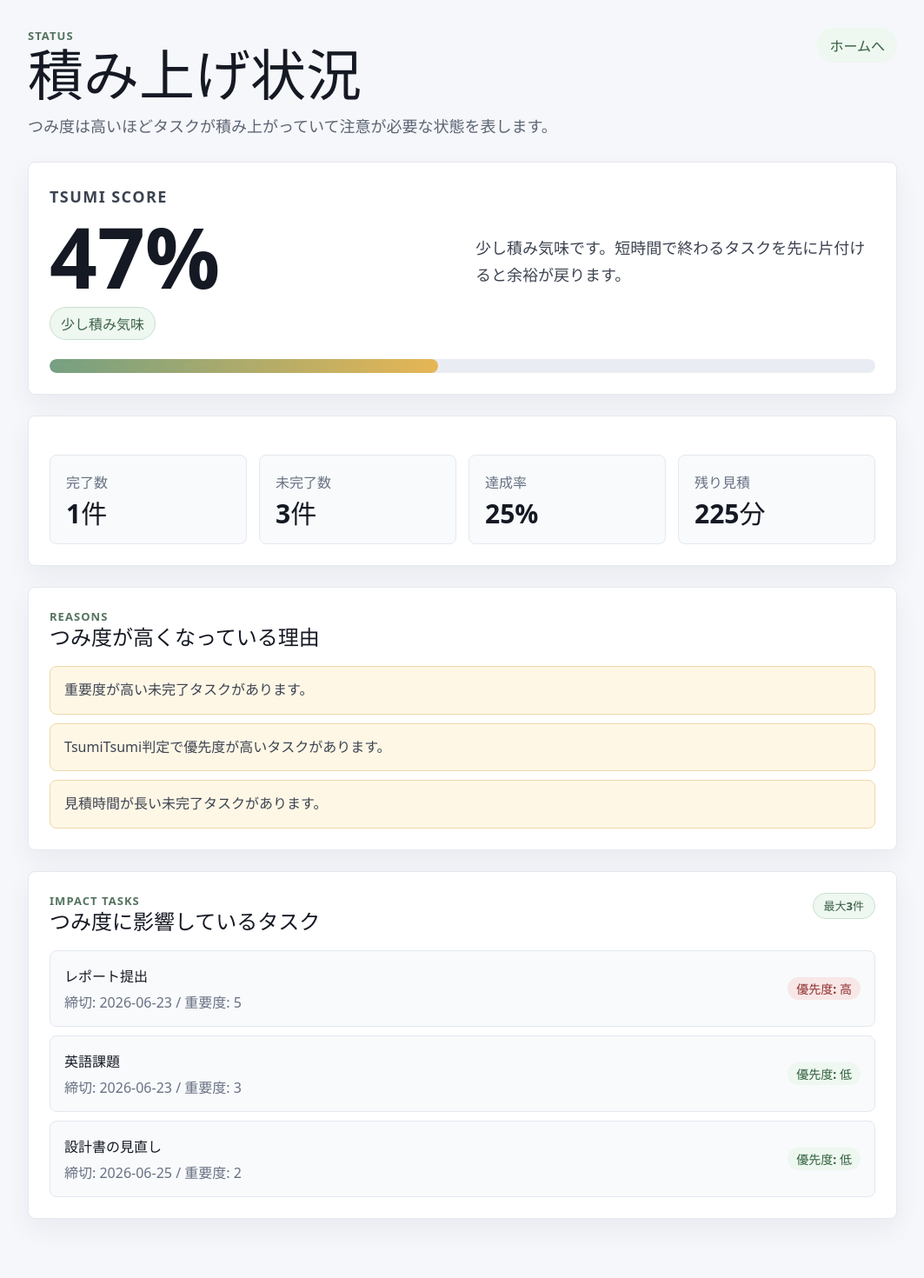
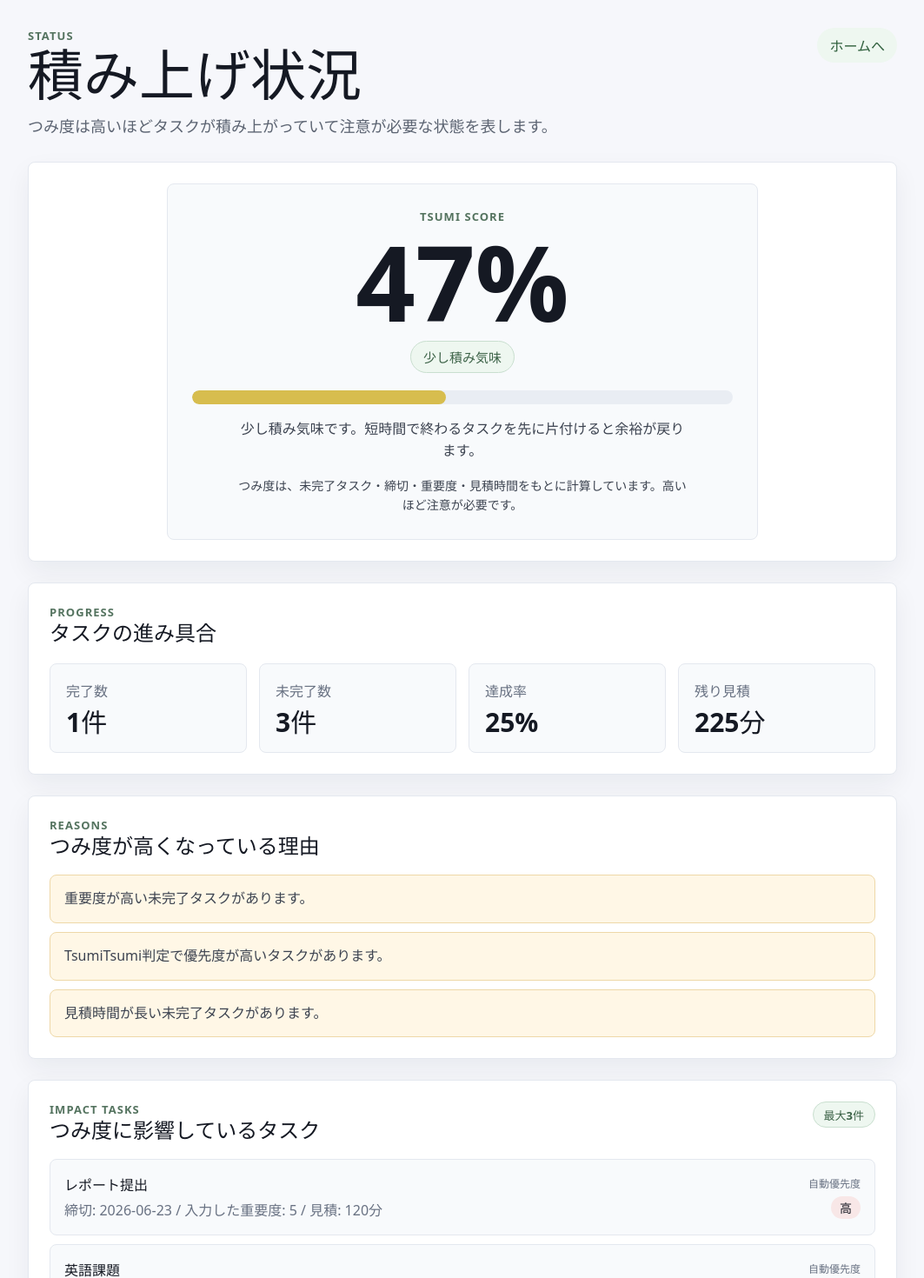
Before and after one commit to 3ackbut/Tsumi-Tsumi, a React (Vite) app: page /status in a window 1280 px wide. Shown: the top 1470 px of the page at 87% size, without its empty margins (108-1171 px from the left). Built offline with nearby package versions, Linux system fonts and the light colour scheme.

Commit message:
改善: つみ度情報を見やすくする

```diff
--- a/src/App.css
+++ b/src/App.css
@@ -673,41 +673,57 @@ input:focus {
 }
 
 .status-hero {
-  display: flex;
-  align-items: center;
-  justify-content: space-between;
-  gap: 24px;
+  display: grid;
+  justify-items: center;
+}
+
+.status-score-card {
+  width: min(100%, 680px);
+  padding: 28px;
+  text-align: center;
+  background: #f8fafc;
+  border: 1px solid #e4e8ef;
+  border-radius: 8px;
 }
 
 .status-hero strong {
   display: block;
   margin-top: 6px;
   color: #151923;
-  font-size: clamp(56px, 12vw, 96px);
+  font-size: clamp(72px, 14vw, 120px);
   line-height: 1;
 }
 
 .tsumi-label {
   display: inline-flex;
-  margin-top: 10px;
-  padding: 6px 12px;
+  margin-top: 8px;
+  padding: 7px 14px;
   color: #3d6348;
   background: #eef7f0;
   border: 1px solid #c9dfcf;
   border-radius: 999px;
+  font-size: 15px;
   font-weight: 900;
 }
 
-.status-hero p {
-  max-width: 460px;
+.status-score-card p:not(.eyebrow) {
+  max-width: 520px;
+  margin: 16px auto 0;
   color: #3c4350;
-  font-size: 18px;
-  line-height: 1.7;
+  font-size: 16px;
+  line-height: 1.6;
+}
+
+.status-score-card p.muted-text {
+  font-size: 14px;
 }
 
 .meter {
   height: 16px;
-  margin-top: 22px;
+  width: 100%;
+  margin-top: 20px;
+  margin-right: auto;
+  margin-left: auto;
   overflow: hidden;
   background: #e9edf3;
   border-radius: 999px;
@@ -716,8 +732,23 @@ input:focus {
 .meter span {
   display: block;
   height: 100%;
-  background: linear-gradient(90deg, #75a082, #e6b655);
   border-radius: inherit;
+}
+
+.meter-relaxed span {
+  background: #75a082;
+}
+
+.meter-stacked span {
+  background: #d7bd4e;
+}
+
+.meter-warning span {
+  background: #df9143;
+}
+
+.meter-danger span {
+  background: #d96868;
 }
 
 .reason-list,
@@ -933,9 +964,9 @@ input:focus {
 }
 
 .impact-task-list li {
-  display: flex;
+  display: grid;
+  grid-template-columns: minmax(0, 1fr) auto;
   align-items: center;
-  justify-content: space-between;
   gap: 14px;
   padding: 16px;
   background: #f8fafc;
@@ -950,6 +981,19 @@ input:focus {
 .impact-task-list p {
   margin-top: 6px;
   color: #687182;
+  line-height: 1.5;
+}
+
+.impact-priority {
+  display: grid;
+  gap: 6px;
+  justify-items: end;
+}
+
+.impact-priority > span {
+  color: #687182;
+  font-size: 12px;
+  font-weight: 800;
 }
 
 .choice-row {
--- a/src/pages/Status.tsx
+++ b/src/pages/Status.tsx
@@ -2,7 +2,7 @@
  * ファイル名: Status.tsx
  * 作成者: やわらか背骨チャンネル
  * 初版作成日: 2026年6月15日
- * 最終更新日: 2026年6月26日
+ * 最終更新日: 2026年7月2日
  *
  * 概要:
  * タスクの完了状況とつみ度を確認する画面。
@@ -14,11 +14,46 @@
  * 2026年6月23日  つみ度を未完了タスクの危険度として表示
  * 2026年6月23日  つみ度の理由と影響タスク表示を追加
  * 2026年6月26日  ソースコードヘッダを追加
+ * 2026年7月2日  Issue #39 つみ度情報の表示を整理
+ * 2026年7月2日  Issue #39 つみ度カードの状態ラベル表示を調整
+ * 2026年7月2日  Issue #39 つみ度ゲージ色を状態別に調整
  */
 
 import { Link } from "react-router-dom";
 import { useAppData } from "../hooks/useAppData";
 import { calculateTsumiScore } from "../utils/tsumiScore";
+
+function getStatusLabel(score: number) {
+  if (score >= 81) {
+    return "危険";
+  }
+
+  if (score >= 61) {
+    return "注意";
+  }
+
+  if (score >= 31) {
+    return "少し積み気味";
+  }
+
+  return "余裕あり";
+}
+
+function getStatusLevel(score: number) {
+  if (score >= 81) {
+    return "danger";
+  }
+
+  if (score >= 61) {
+    return "warning";
+  }
+
+  if (score >= 31) {
+    return "stacked";
+  }
+
+  return "relaxed";
+}
 
 function Status() {
   const { tasks, diagnosisResult } = useAppData();
@@ -30,6 +65,8 @@ function Status() {
     .filter((task) => !task.completed)
     .reduce((total, task) => total + task.estimatedMinutes, 0);
   const tsumiScore = calculateTsumiScore(tasks, diagnosisResult);
+  const statusLabel = getStatusLabel(tsumiScore.score);
+  const statusLevel = getStatusLevel(tsumiScore.score);
 
   return (
     <main className="page">
@@ -48,20 +85,32 @@ function Status() {
 
       <section className="panel">
         <div className="status-hero">
-          <div>
+          <div className="status-score-card">
             <p className="eyebrow">Tsumi Score</p>
             <strong>{tsumiScore.score}%</strong>
-            <span className="tsumi-label">{tsumiScore.label}</span>
+            <span className="tsumi-label">{statusLabel}</span>
+            <div
+              className={`meter meter-${statusLevel}`}
+              aria-label={`つみ度 ${tsumiScore.score}%`}
+            >
+              <span style={{ width: `${tsumiScore.score}%` }} />
+            </div>
+            <p>{tsumiScore.message}</p>
+            <p className="muted-text">
+              つみ度は、未完了タスク・締切・重要度・見積時間をもとに計算しています。高いほど注意が必要です。
+            </p>
           </div>
-          <p>{tsumiScore.message}</p>
-        </div>
-
-        <div className="meter" aria-label={`つみ度 ${tsumiScore.score}%`}>
-          <span style={{ width: `${tsumiScore.score}%` }} />
         </div>
       </section>
 
       <section className="panel">
+        <div className="section-heading">
+          <div>
+            <p className="eyebrow">Progress</p>
+            <h2>タスクの進み具合</h2>
+          </div>
+        </div>
+
         <div className="stats-grid">
           <div className="stat-card">
             <span>完了数</span>
@@ -120,12 +169,16 @@ function Status() {
                 <div>
                   <strong>{task.name}</strong>
                   <p>
-                    締切: {task.deadline} / 重要度: {task.importance}
+                    締切: {task.deadline} / 入力した重要度: {task.importance} /
+                    見積: {task.estimatedMinutes}分
                   </p>
                 </div>
-                <span className={`priority-badge priority-${autoPriorityLevel}`}>
-                  優先度: {autoPriorityLevel}
-                </span>
+                <div className="impact-priority">
+                  <span>自動優先度</span>
+                  <strong className={`priority-badge priority-${autoPriorityLevel}`}>
+                    {autoPriorityLevel}
+                  </strong>
+                </div>
               </li>
             ))}
           </ul>
```
